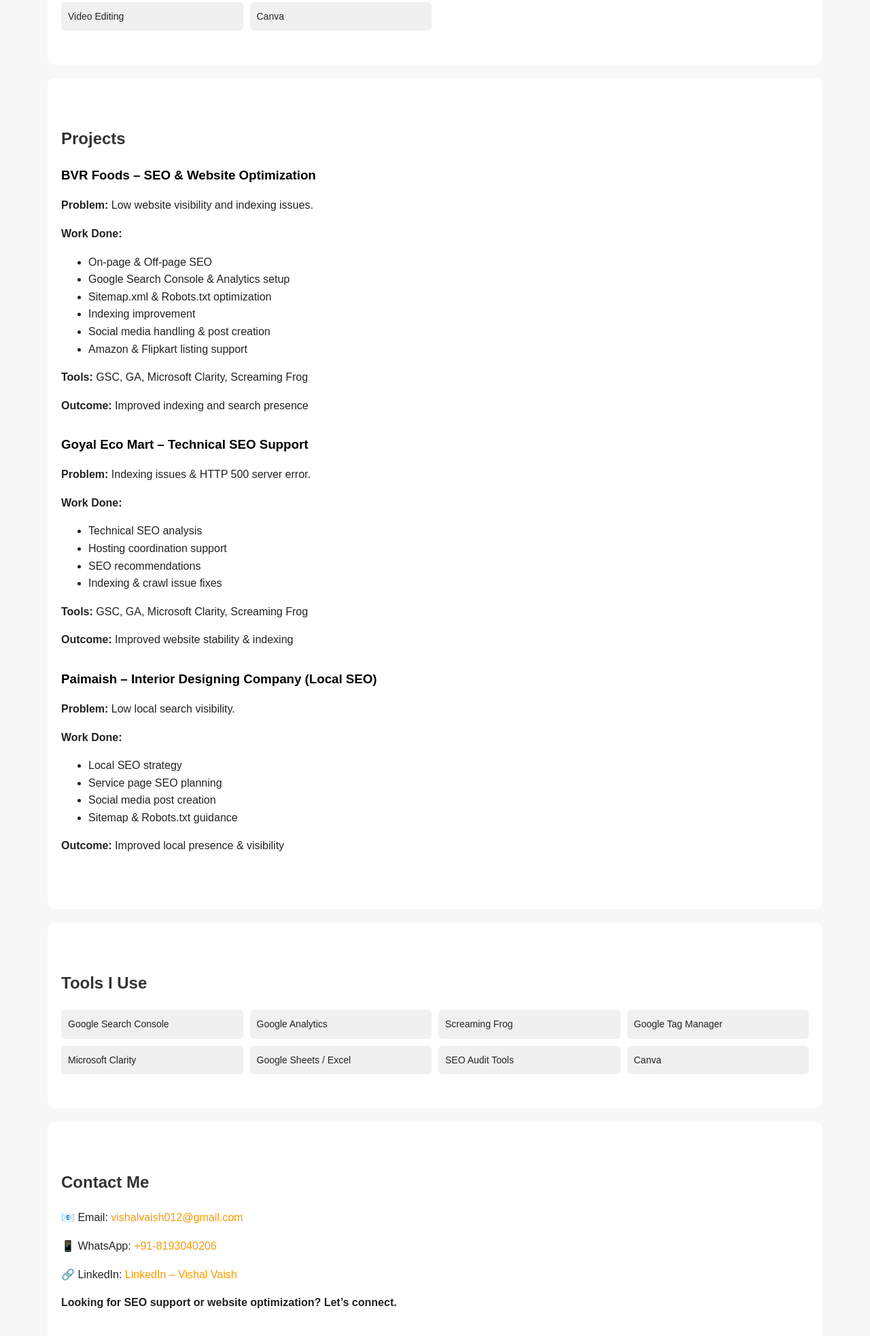
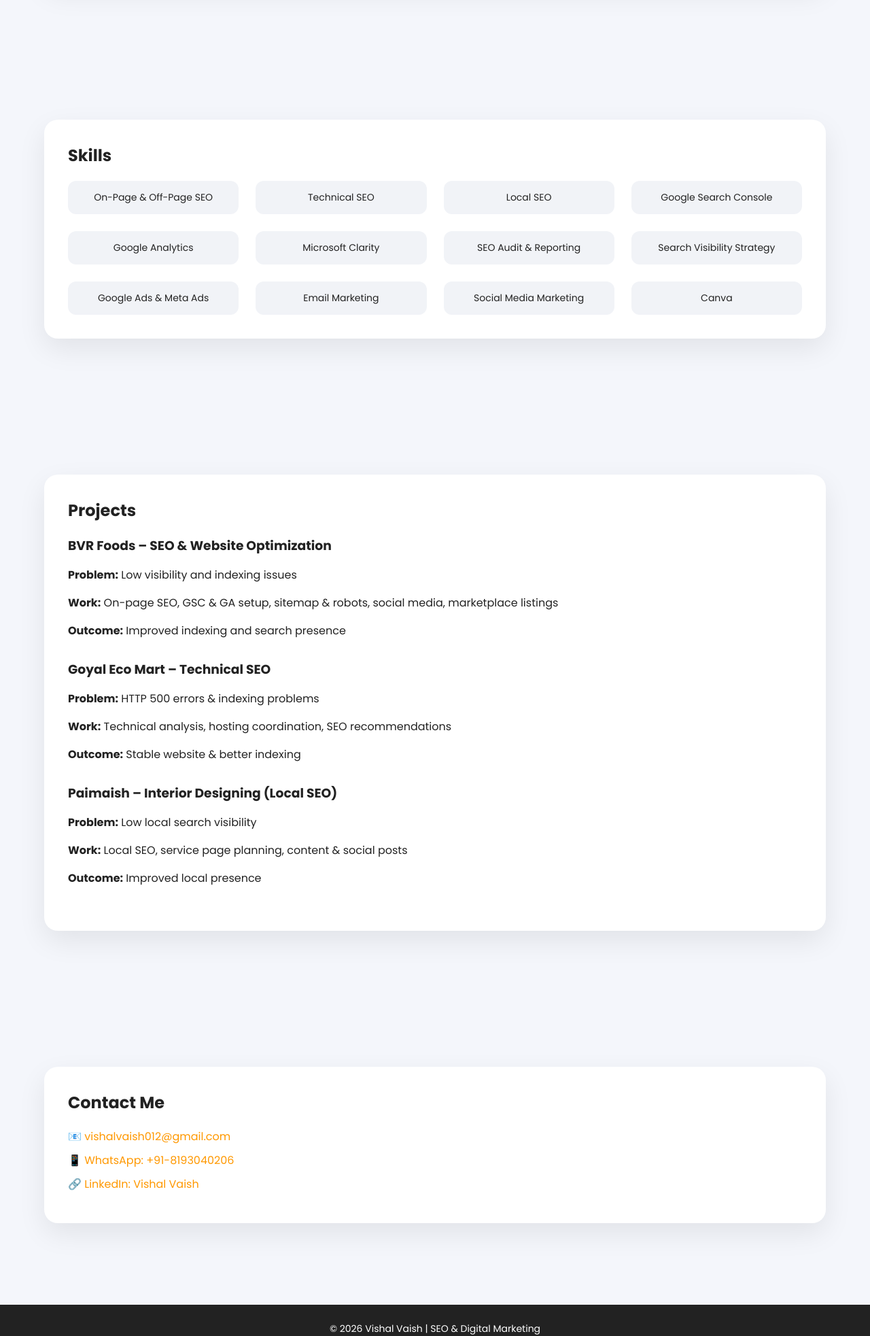
Before and after one commit to mrvishalvaish012-stack/vishal-vaish-portfolio, a plain HTML site: page index.html in a window 1280 px wide. Shown: the part 835-2800 px from the top of the page at 68% size. Drawn offline with Linux system fonts and the light colour scheme.

Commit message:
Update index.html

```diff
--- a/index.html
+++ b/index.html
@@ -1,204 +1,228 @@
-/portfolio
- ├── index.html
- └── style.css (optional – I’ve kept CSS inline for simplicity)
 <!DOCTYPE html>
 <html lang="en">
 <head>
   <meta charset="UTF-8" />
   <title>Vishal Vaish | SEO & Digital Marketing Specialist</title>
-  <meta name="viewport" content="width=device-width, initial-scale=1.0" />
-  <meta name="description" content="SEO & Digital Marketing Specialist helping businesses improve search visibility, website performance, and lead generation." />
+  <meta name="viewport" content="width=device-width, initial-scale=1.0">
+  <meta name="description" content="SEO & Digital Marketing Specialist helping businesses grow visibility, traffic, and conversions.">
+
+  <!-- Google Font -->
+  <link href="https://fonts.googleapis.com/css2?family=Poppins:wght@300;400;600;700&display=swap" rel="stylesheet">
 
   <style>
+    * {
+      box-sizing: border-box;
+    }
+
     body {
       margin: 0;
-      font-family: Arial, Helvetica, sans-serif;
-      background: #f7f7f7;
+      font-family: 'Poppins', sans-serif;
+      background: #f4f6fb;
       color: #222;
-      line-height: 1.6;
-    }
-
-    header {
-      background: linear-gradient(135deg, #ffb347, #ffcc33);
-      padding: 50px 20px;
-      text-align: center;
-    }
-
-    header h1 {
-      margin: 0;
-      font-size: 36px;
-    }
-
-    header p {
-      font-size: 18px;
-      margin-top: 10px;
     }
 
     section {
-      max-width: 1100px;
+      padding: 80px 20px;
+    }
+
+    .container {
+      max-width: 1150px;
       margin: auto;
-      padding: 50px 20px;
+    }
+
+    /* HERO */
+    .hero {
+      background: linear-gradient(135deg, #ffb347, #ffcc33);
+      border-radius: 25px;
+      padding: 60px;
+      display: grid;
+      grid-template-columns: 1.2fr 0.8fr;
+      gap: 40px;
+      align-items: center;
+    }
+
+    .hero h1 {
+      font-size: 42px;
+      margin: 0;
+    }
+
+    .hero h3 {
+      margin: 10px 0;
+      font-weight: 500;
+    }
+
+    .hero p {
+      font-size: 16px;
+      max-width: 500px;
+    }
+
+    .hero-box {
+      background: rgba(255,255,255,0.3);
+      border-radius: 20px;
+      height: 260px;
+      display: flex;
+      align-items: center;
+      justify-content: center;
+      font-weight: 600;
+    }
+
+    /* CARD */
+    .card {
       background: #fff;
-      margin-bottom: 20px;
-      border-radius: 10px;
+      border-radius: 20px;
+      padding: 35px;
+      box-shadow: 0 15px 40px rgba(0,0,0,0.08);
+      margin-bottom: 40px;
     }
 
     h2 {
-      margin-bottom: 20px;
-      color: #333;
+      margin-top: 0;
     }
 
-    .skills, .tools {
+    /* GRID */
+    .grid {
       display: grid;
       grid-template-columns: repeat(auto-fit, minmax(250px, 1fr));
-      gap: 10px;
+      gap: 25px;
     }
 
     .tag {
-      background: #f0f0f0;
-      padding: 10px;
-      border-radius: 6px;
+      background: #f1f3f7;
+      padding: 14px;
+      border-radius: 12px;
+      text-align: center;
       font-size: 14px;
     }
 
+    /* PROJECT */
     .project {
       margin-bottom: 30px;
     }
 
     .project h3 {
-      margin-bottom: 5px;
-      color: #000;
+      margin-bottom: 8px;
+    }
+
+    /* CONTACT */
+    .contact a {
+      display: block;
+      margin-bottom: 10px;
+      color: #ff9800;
+      font-weight: 500;
+      text-decoration: none;
     }
 
     footer {
-      text-align: center;
-      padding: 30px 20px;
       background: #222;
       color: #fff;
+      text-align: center;
+      padding: 25px;
+      font-size: 14px;
     }
 
-    a {
-      color: #ff9900;
-      text-decoration: none;
+    @media (max-width: 900px) {
+      .hero {
+        grid-template-columns: 1fr;
+        text-align: center;
       }
-
-    a:hover {
-      text-decoration: underline;
     }
   </style>
 </head>
 
 <body>
 
-  <!-- HERO -->
-  <header>
+<section>
+  <div class="container">
+    <div class="hero">
+      <div>
         <h1>Vishal Vaish</h1>
-    <p><strong>SEO & Digital Marketing Specialist</strong></p>
-    <p>Helping startups & small businesses grow their online visibility 🚀</p>
-  </header>
+        <h3>SEO & Digital Marketing Specialist</h3>
+        <p>
+          Helping startups and small businesses improve online visibility,
+          website performance, and search presence using data-driven SEO strategies.
+        </p>
+      </div>
+      <div class="hero-box">
+        YOUR PHOTO
+      </div>
+    </div>
+  </div>
+</section>
 
-  <!-- ABOUT -->
 <section>
+  <div class="container">
+    <div class="card">
       <h2>About Me</h2>
       <p>
         I am an SEO and Digital Marketing Specialist working with small businesses
         and startups to improve their online visibility and website performance.
-      I focus on search visibility, technical SEO, and data-driven optimization.
+        I specialize in technical SEO, search visibility, and analytics-driven growth.
       </p>
+    </div>
+  </div>
 </section>
 
-  <!-- SKILLS -->
 <section>
+  <div class="container">
+    <div class="card">
       <h2>Skills</h2>
-    <div class="skills">
-      <div class="tag">On-Page SEO & Off-Page SEO</div>
+      <div class="grid">
+        <div class="tag">On-Page & Off-Page SEO</div>
         <div class="tag">Technical SEO</div>
         <div class="tag">Local SEO</div>
         <div class="tag">Google Search Console</div>
         <div class="tag">Google Analytics</div>
         <div class="tag">Microsoft Clarity</div>
-      <div class="tag">Website Issue Analysis</div>
         <div class="tag">SEO Audit & Reporting</div>
         <div class="tag">Search Visibility Strategy</div>
         <div class="tag">Google Ads & Meta Ads</div>
         <div class="tag">Email Marketing</div>
-      <div class="tag">Facebook & Instagram Marketing</div>
-      <div class="tag">Video Editing</div>
+        <div class="tag">Social Media Marketing</div>
         <div class="tag">Canva</div>
+      </div>
+    </div>
   </div>
 </section>
 
-  <!-- PROJECTS -->
 <section>
+  <div class="container">
+    <div class="card">
       <h2>Projects</h2>
 
       <div class="project">
         <h3>BVR Foods – SEO & Website Optimization</h3>
-      <p><strong>Problem:</strong> Low website visibility and indexing issues.</p>
-      <p><strong>Work Done:</strong></p>
-      <ul>
-        <li>On-page & Off-page SEO</li>
-        <li>Google Search Console & Analytics setup</li>
-        <li>Sitemap.xml & Robots.txt optimization</li>
-        <li>Indexing improvement</li>
-        <li>Social media handling & post creation</li>
-        <li>Amazon & Flipkart listing support</li>
-      </ul>
-      <p><strong>Tools:</strong> GSC, GA, Microsoft Clarity, Screaming Frog</p>
+        <p><strong>Problem:</strong> Low visibility and indexing issues</p>
+        <p><strong>Work:</strong> On-page SEO, GSC & GA setup, sitemap & robots, social media, marketplace listings</p>
         <p><strong>Outcome:</strong> Improved indexing and search presence</p>
       </div>
 
       <div class="project">
-      <h3>Goyal Eco Mart – Technical SEO Support</h3>
-      <p><strong>Problem:</strong> Indexing issues & HTTP 500 server error.</p>
-      <p><strong>Work Done:</strong></p>
-      <ul>
-        <li>Technical SEO analysis</li>
-        <li>Hosting coordination support</li>
-        <li>SEO recommendations</li>
-        <li>Indexing & crawl issue fixes</li>
-      </ul>
-      <p><strong>Tools:</strong> GSC, GA, Microsoft Clarity, Screaming Frog</p>
-      <p><strong>Outcome:</strong> Improved website stability & indexing</p>
+        <h3>Goyal Eco Mart – Technical SEO</h3>
+        <p><strong>Problem:</strong> HTTP 500 errors & indexing problems</p>
+        <p><strong>Work:</strong> Technical analysis, hosting coordination, SEO recommendations</p>
+        <p><strong>Outcome:</strong> Stable website & better indexing</p>
       </div>
 
       <div class="project">
-      <h3>Paimaish – Interior Designing Company (Local SEO)</h3>
-      <p><strong>Problem:</strong> Low local search visibility.</p>
-      <p><strong>Work Done:</strong></p>
-      <ul>
-        <li>Local SEO strategy</li>
-        <li>Service page SEO planning</li>
-        <li>Social media post creation</li>
-        <li>Sitemap & Robots.txt guidance</li>
-      </ul>
-      <p><strong>Outcome:</strong> Improved local presence & visibility</p>
+        <h3>Paimaish – Interior Designing (Local SEO)</h3>
+        <p><strong>Problem:</strong> Low local search visibility</p>
+        <p><strong>Work:</strong> Local SEO, service page planning, content & social posts</p>
+        <p><strong>Outcome:</strong> Improved local presence</p>
       </div>
 
-  </section>
-
-  <!-- TOOLS -->
-  <section>
-    <h2>Tools I Use</h2>
-    <div class="tools">
-      <div class="tag">Google Search Console</div>
-      <div class="tag">Google Analytics</div>
-      <div class="tag">Screaming Frog</div>
-      <div class="tag">Google Tag Manager</div>
-      <div class="tag">Microsoft Clarity</div>
-      <div class="tag">Google Sheets / Excel</div>
-      <div class="tag">SEO Audit Tools</div>
-      <div class="tag">Canva</div>
+    </div>
   </div>
 </section>
 
-  <!-- CONTACT -->
 <section>
+  <div class="container">
+    <div class="card contact">
       <h2>Contact Me</h2>
-    <p>📧 Email: <a href="mailto:vishalvaish012@gmail.com">vishalvaish012@gmail.com</a></p>
-    <p>📱 WhatsApp: <a href="https://wa.me/918193040206">+91-8193040206</a></p>
-    <p>🔗 LinkedIn: <a href="#">LinkedIn – Vishal Vaish</a></p>
-    <p><strong>Looking for SEO support or website optimization? Let’s connect.</strong></p>
+      <a href="mailto:vishalvaish012@gmail.com">📧 vishalvaish012@gmail.com</a>
+      <a href="https://wa.me/918193040206">📱 WhatsApp: +91-8193040206</a>
+      <a href="#">🔗 LinkedIn: Vishal Vaish</a>
+    </div>
+  </div>
 </section>
 
 <footer>
```
Lines whose indentation alone changed are shown as unchanged.
